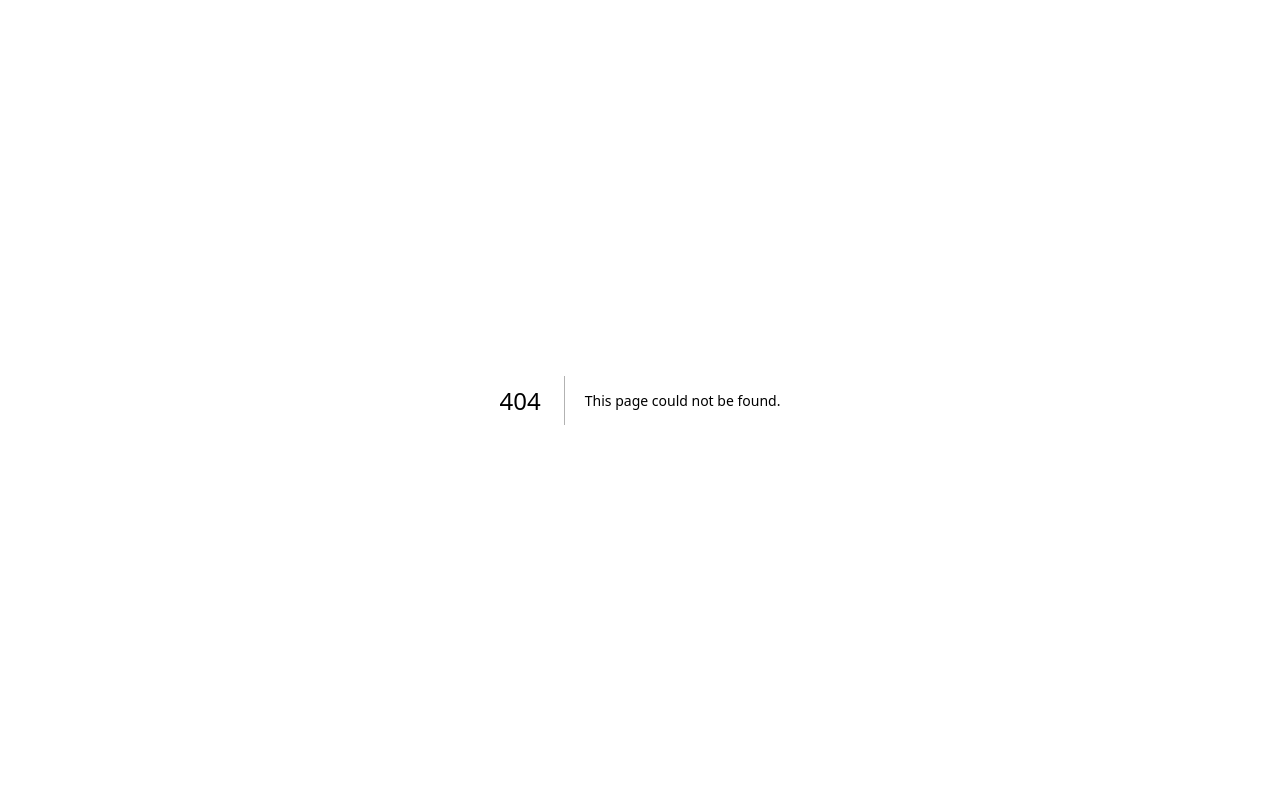
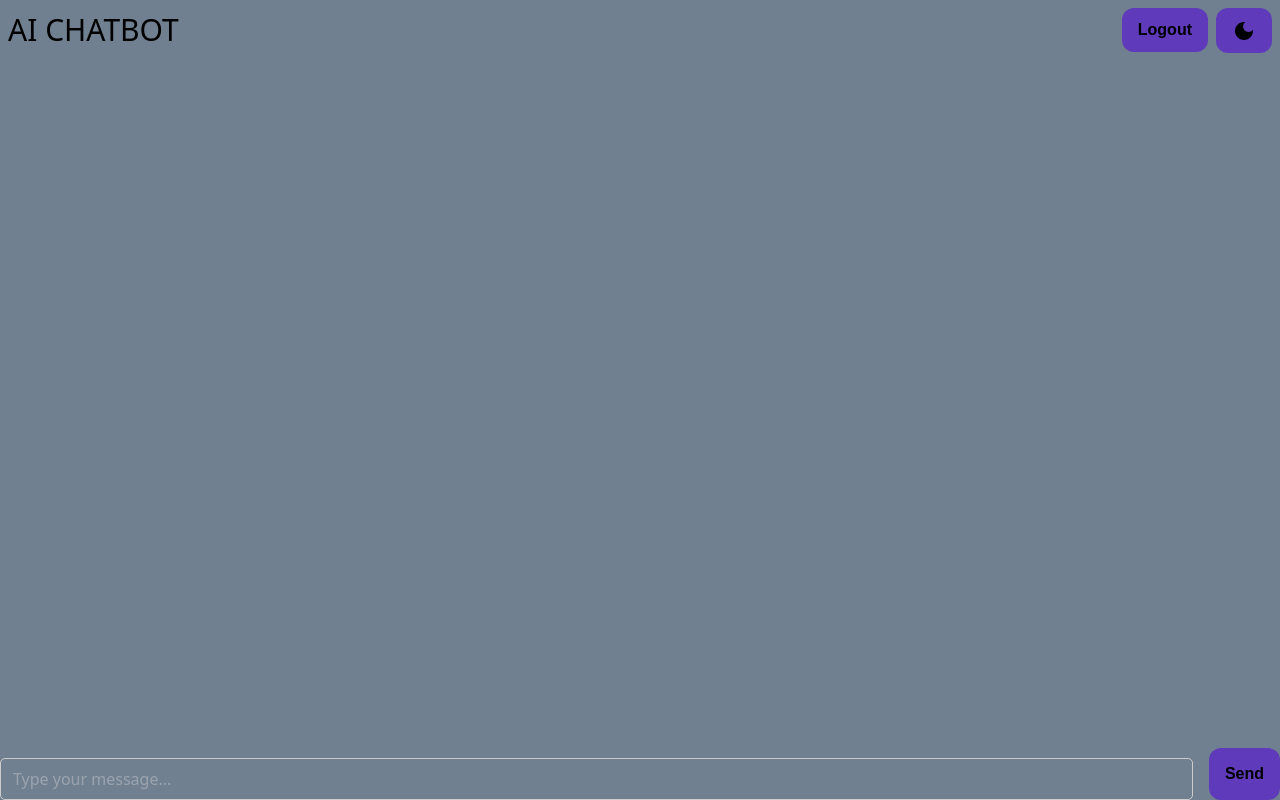
Before and after one commit to Nwanne-san/chatbot-app, a Next.js app: page /chat in a window 1280 px wide. Before the commit this address had no page. Built offline with nearby package versions, Linux system fonts and the light colour scheme.

Commit message:
initial setup of pages

```diff
--- /dev/null
+++ b/components/Chatbot.js
@@ -0,0 +1,52 @@
+// components/Chatbot.js
+import React, { useState } from 'react';
+
+export default function Chatbot() {
+  const [messages, setMessages] = useState([]);
+  const [userInput, setUserInput] = useState('');
+
+  const handleSendMessage = async () => {
+    if (userInput.trim() !== '') {
+      const response = await fetch('/api/chatbot', {
+        method: 'POST',
+        headers: {
+          'Content-Type': 'application/json',
+        },
+        body: JSON.stringify({ message: userInput }),
+      });
+      const data = await response.json();
+      setMessages([...messages, { sender: 'You', text: userInput }, { sender: 'Chatbot', text: data.response }]);
+      setUserInput('');
+    }
+  };
+
+  const handleLogout = async () => {
+    const response = await fetch('/api/logout', {
+      method: 'GET',
+    });
+    const data = await response.json();
+    alert(data.message);
+    location.reload();
+  };
+
+  return (
+    <div id="chat-window" >
+      <div id="chat-messages">
+        {messages.map((message, index) => (
+          <div key={index}>{`${message.sender}: ${message.text}`}</div>
+        ))}
+      </div>
+      <div >
+          <input
+            type="text"
+            className='w-full'
+            value={userInput}
+            onChange={(e) => setUserInput(e.target.value)}
+            placeholder="Type your message..."
+          />
+          <button className='w-8' onClick={handleSendMessage}>Send</button>
+      </div>
+      <button onClick={handleLogout}>Logout</button>
+    </div>
+  );
+}
--- /dev/null
+++ b/components/navbar.js
@@ -0,0 +1,22 @@
+// components/Navbar.js
+import Link from 'next/link';
+
+export default function Navbar() {
+  return (
+    <nav className="bg-gray-800 py-4">
+      <ul className="container mx-auto flex justify-between items-center">
+        <li>
+          <Link href="/"
+             className="text-white">Home
+          </Link>
+        </li>
+        <li>
+          <Link href="/login"
+             className="text-white">Login / Sign Up
+          </Link>
+        </li>
+        {/* Additional navigation links */}
+      </ul>
+    </nav>
+  );
+}
--- /dev/null
+++ b/pages/auth/login.js
@@ -0,0 +1,32 @@
+// pages/login.js
+import Link from 'next/link';
+import { useFormik } from 'formik';
+import * as yup from 'yup'
+
+const validationRules = yup.object().shape({
+
+})
+
+export default function Login() {
+    const {touched,values,errors} = useFormik({
+        initialValues:{password:''}
+    })
+
+
+  return (
+    <div>
+      <h1>Login or Sign Up</h1>
+      <form >
+        <input type="text" placeholder="Username" />
+        <input
+        type="password"
+        value={values.password}
+        placeholder="Password"
+         />
+        {errors.password && touched.password ? <span className='text-red-600'>{errors.password}</span> : null}
+        <button type="submit">Login</button>
+      </form>
+      <p>New user? <Link href="/signup"><a>Sign up here</a></Link></p>
+    </div>
+  );
+}
--- /dev/null
+++ b/pages/chat.js
@@ -0,0 +1,67 @@
+
+import React, {useState} from 'react';
+import { Brightness7, DarkMode } from '@mui/icons-material'
+
+export default function Login(){
+
+  const handleSendMessage = async () => {
+    if (userInput.trim() !== '') {
+      const response = await fetch('/api/chatbot', {
+        method: 'POST',
+        headers: {
+          'Content-Type': 'application/json',
+        },
+        body: JSON.stringify({ message: userInput }),
+      });
+      const data = await response.json();
+      setMessages([...messages, { sender: 'You', text: userInput }, { sender: 'Chatbot', text: data.response }]);
+      setUserInput('');
+    }
+  };
+
+  const handleLogout = async () => {
+    const response = await fetch('/api/logout', {
+      method: 'GET',
+    });
+    const data = await response.json();
+    alert(data.message);
+    location.reload();
+  };
+
+  const [messages, setMessages] = useState([]);
+  const [userInput, setUserInput] = useState('');
+  const [theme, setTheme] = useState(false)
+
+  const toggleTheme = () => setTheme(!theme)
+
+  return (
+    <>
+    <div id="chat-window" className={theme ? 'light' : 'dark-theme'} >
+      <div className='flex flex-row items-center text-center p-2 justify-between'>
+        <h1 className='text-3xl font-sans'>AI CHATBOT</h1>
+        <div className='flex flex-row gap-2 items-center'>
+          <button >Logout</button>
+          <button onClick={toggleTheme}>{ theme ? <Brightness7/> : <DarkMode/>}</button>
+        </div>
+      </div>
+
+      {/* <div id="chat-messages">
+        {messages.map((message, index) => (
+          <div key={index}>{`${message.sender}: ${message.text}`}</div>
+        ))}
+      </div> */}
+      <div className='w-full flex flex-row gap-4'>
+        <input
+          type="text"
+          className='w-full'
+          value={userInput}
+          onChange={(e) => setUserInput(e.target.value)}
+          placeholder="Type your message..."
+        />
+        <button >Send</button>
+      </div>
+    </div>
+    </>
+
+  )
+}
--- a/pages/index.js
+++ b/pages/index.js
@@ -1,118 +1,50 @@
-import Image from "next/image";
-import { Inter } from "next/font/google";
 
-const inter = Inter({ subsets: ["latin"] });
+import React, {useState} from 'react';
+import { Brightness7, DarkMode } from '@mui/icons-material';
+import Link from 'next/link';
+import Navbar from '@/components/navbar';
 
-export default function Home() {
+export default function Home(){
+
+const [messages, setMessages] = useState([]);
+  const [userInput, setUserInput] = useState('');
+  const [theme, setTheme] = useState(false)
+
+  const toggleTheme = () => setTheme(!theme)
+
   return (
-    <main
-      className={`flex min-h-screen flex-col items-center justify-between p-24 ${inter.className}`}
-    >
-      <div className="z-10 max-w-5xl w-full items-center justify-between font-mono text-sm lg:flex">
-        <p className="fixed left-0 top-0 flex w-full justify-center border-b border-gray-300 bg-gradient-to-b from-zinc-200 pb-6 pt-8 backdrop-blur-2xl dark:border-neutral-800 dark:bg-zinc-800/30 dark:from-inherit lg:static lg:w-auto lg:rounded-xl lg:border lg:bg-gray-200 lg:p-4 lg:dark:bg-zinc-800/30">
-          Get started by editing&nbsp;
-          <code className="font-mono font-bold">pages/index.js</code>
-        </p>
-        <div className="fixed bottom-0 left-0 flex h-48 w-full items-end justify-center bg-gradient-to-t from-white via-white dark:from-black dark:via-black lg:static lg:h-auto lg:w-auto lg:bg-none">
-          <a
-            className="pointer-events-none flex place-items-center gap-2 p-8 lg:pointer-events-auto lg:p-0"
-            href="https://vercel.com?utm_source=create-next-app&utm_medium=default-template-tw&utm_campaign=create-next-app"
-            target="_blank"
-            rel="noopener noreferrer"
-          >
-            By{" "}
-            <Image
-              src="/vercel.svg"
-              alt="Vercel Logo"
-              className="dark:invert"
-              width={100}
-              height={24}
-              priority
-            />
-          </a>
+    <>
+    <div id="chat-window" className={theme ? 'light' : 'dark-theme'} >
+      <div>
+        <Navbar/>
+        <div className='flex flex-row items-center text-center p-2 justify-between'>
+          <h1 className='text-3xl font-sans'>AI CHATBOT</h1>
+          <div className='flex flex-row gap-2 items-center'>
+            <button >Logout</button>
+            <button onClick={toggleTheme}>{ theme ? <Brightness7/> : <DarkMode/>} </button>
+          </div>
         </div>
       </div>
 
-      <div className="relative flex place-items-center before:absolute before:h-[300px] before:w-full sm:before:w-[480px] before:-translate-x-1/2 before:rounded-full before:bg-gradient-radial before:from-white before:to-transparent before:blur-2xl before:content-[''] after:absolute after:-z-20 after:h-[180px] after:w-full sm:after:w-[240px] after:translate-x-1/3 after:bg-gradient-conic after:from-sky-200 after:via-blue-200 after:blur-2xl after:content-[''] before:dark:bg-gradient-to-br before:dark:from-transparent before:dark:to-blue-700/10 after:dark:from-sky-900 after:dark:via-[#0141ff]/40 before:lg:h-[360px]">
-        <Image
-          className="relative dark:drop-shadow-[0_0_0.3rem_#ffffff70] dark:invert"
-          src="/next.svg"
-          alt="Next.js Logo"
-          width={180}
-          height={37}
-          priority
+      {/* <div id="chat-messages">
+        {messages.map((message, index) => (
+          <div key={index}>{`${message.sender}: ${message.text}`}</div>
+        ))}
+      </div> */}
+      <div className='w-full flex flex-row gap-4'>
+        <input
+          type="text"
+          className='w-full'
+          value={userInput}
+          onChange={(e) => setUserInput(e.target.value)}
+          placeholder="Type your message..."
         />
+        <button >Send</button>
+        <Link href="/login" className="text-blue-800 hover:underline">Login or Sign Up </Link>
       </div>
 
-      <div className="mb-32 grid text-center lg:max-w-5xl lg:w-full lg:mb-0 lg:grid-cols-4 lg:text-left">
-        <a
-          href="https://nextjs.org/docs?utm_source=create-next-app&utm_medium=default-template-tw&utm_campaign=create-next-app"
-          className="group rounded-lg border border-transparent px-5 py-4 transition-colors hover:border-gray-300 hover:bg-gray-100 hover:dark:border-neutral-700 hover:dark:bg-neutral-800/30"
-          target="_blank"
-          rel="noopener noreferrer"
-        >
-          <h2 className={`mb-3 text-2xl font-semibold`}>
-            Docs{" "}
-            <span className="inline-block transition-transform group-hover:translate-x-1 motion-reduce:transform-none">
-              -&gt;
-            </span>
-          </h2>
-          <p className={`m-0 max-w-[30ch] text-sm opacity-50`}>
-            Find in-depth information about Next.js features and API.
-          </p>
-        </a>
+    </div>
+    </>
 
-        <a
-          href="https://nextjs.org/learn?utm_source=create-next-app&utm_medium=default-template-tw&utm_campaign=create-next-app"
-          className="group rounded-lg border border-transparent px-5 py-4 transition-colors hover:border-gray-300 hover:bg-gray-100 hover:dark:border-neutral-700 hover:dark:bg-neutral-800/30"
-          target="_blank"
-          rel="noopener noreferrer"
-        >
-          <h2 className={`mb-3 text-2xl font-semibold`}>
-            Learn{" "}
-            <span className="inline-block transition-transform group-hover:translate-x-1 motion-reduce:transform-none">
-              -&gt;
-            </span>
-          </h2>
-          <p className={`m-0 max-w-[30ch] text-sm opacity-50`}>
-            Learn about Next.js in an interactive course with&nbsp;quizzes!
-          </p>
-        </a>
-
-        <a
-          href="https://vercel.com/templates?framework=next.js&utm_source=create-next-app&utm_medium=default-template-tw&utm_campaign=create-next-app"
-          className="group rounded-lg border border-transparent px-5 py-4 transition-colors hover:border-gray-300 hover:bg-gray-100 hover:dark:border-neutral-700 hover:dark:bg-neutral-800/30"
-          target="_blank"
-          rel="noopener noreferrer"
-        >
-          <h2 className={`mb-3 text-2xl font-semibold`}>
-            Templates{" "}
-            <span className="inline-block transition-transform group-hover:translate-x-1 motion-reduce:transform-none">
-              -&gt;
-            </span>
-          </h2>
-          <p className={`m-0 max-w-[30ch] text-sm opacity-50`}>
-            Discover and deploy boilerplate example Next.js&nbsp;projects.
-          </p>
-        </a>
-
-        <a
-          href="https://vercel.com/new?utm_source=create-next-app&utm_medium=default-template-tw&utm_campaign=create-next-app"
-          className="group rounded-lg border border-transparent px-5 py-4 transition-colors hover:border-gray-300 hover:bg-gray-100 hover:dark:border-neutral-700 hover:dark:bg-neutral-800/30"
-          target="_blank"
-          rel="noopener noreferrer"
-        >
-          <h2 className={`mb-3 text-2xl font-semibold`}>
-            Deploy{" "}
-            <span className="inline-block transition-transform group-hover:translate-x-1 motion-reduce:transform-none">
-              -&gt;
-            </span>
-          </h2>
-          <p className={`m-0 max-w-[30ch] text-sm opacity-50 text-balance`}>
-            Instantly deploy your Next.js site to a shareable URL with Vercel.
-          </p>
-        </a>
-      </div>
-    </main>
-  );
+  )
 }
--- a/styles/globals.css
+++ b/styles/globals.css
@@ -2,28 +2,10 @@
 @tailwind components;
 @tailwind utilities;
 
-:root {
-  --foreground-rgb: 0, 0, 0;
-  --background-start-rgb: 214, 219, 220;
-  --background-end-rgb: 255, 255, 255;
-}
 
-@media (prefers-color-scheme: dark) {
-  :root {
-    --foreground-rgb: 255, 255, 255;
-    --background-start-rgb: 0, 0, 0;
-    --background-end-rgb: 0, 0, 0;
-  }
-}
 
 body {
-  color: rgb(var(--foreground-rgb));
-  background: linear-gradient(
-      to bottom,
-      transparent,
-      rgb(var(--background-end-rgb))
-    )
-    rgb(var(--background-start-rgb));
+  background-color: slategrey;
 }
 
 @layer utilities {
@@ -31,3 +13,62 @@ body {
     text-wrap: balance;
   }
 }
+
+.light{
+  background-color: #0056b3;
+}
+
+.dark-theme{
+  background-color: slategrey;
+}
+
+
+#chat-window {
+  height: 100vh;
+  display: flex;
+  flex-direction: column;
+  justify-content: space-between;
+  gap: 16px;
+  /* padding: 20px; */
+}
+
+#chat-messages {
+  border: 1px solid #ccc;
+  border-radius: 5px;
+  padding: 10px;
+  max-height: 300px;
+  width: 100%;
+  /* margin: auto; */
+  overflow-y: auto;
+}
+
+#chat-messages > div {
+  margin-bottom: 5px;
+}
+
+input[type="text"] {
+  /* width: 100%; */
+  margin-top: 10px;
+  background: transparent;
+  padding: 8px 12px;
+  border: 1px solid #ccc;
+  border-radius: 5px;
+}
+
+button {
+  /* margin-top: 10px; */
+  padding: 10px 16px;
+  /* background-color: transparent; */
+  background-color: rgba(86, 19, 210, 0.644);
+  color: black;
+  font-family: 'Poppins', sans-serif;
+  /* font-stretch: expanded; */
+  font-weight: 600;
+  /* border: 1px solid #fff; */
+  border-radius: 12px;
+  cursor: pointer;
+}
+
+button:hover {
+  background-color: #0056b3;
+}
```
Also changed, not shown: package.json (+8 -1 lines), 1 other file (tests, documents, lock files or other folders).
